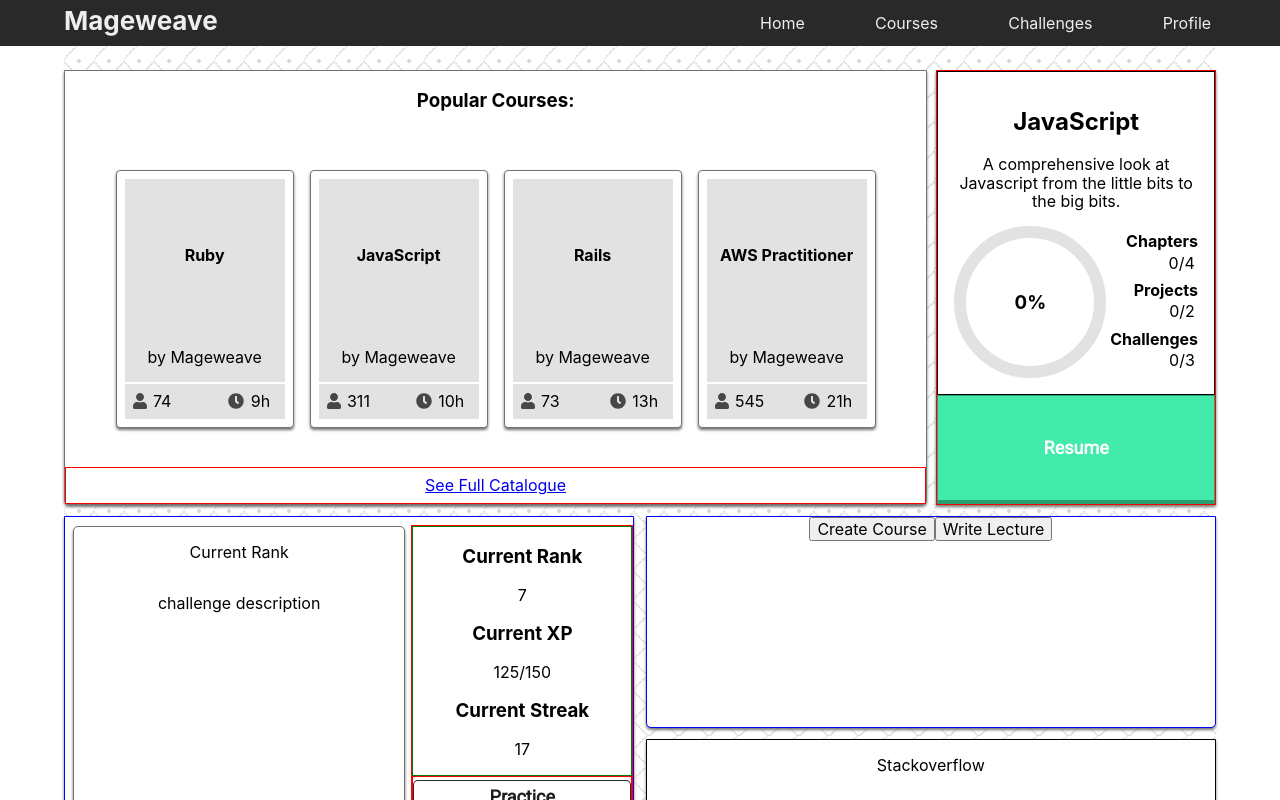
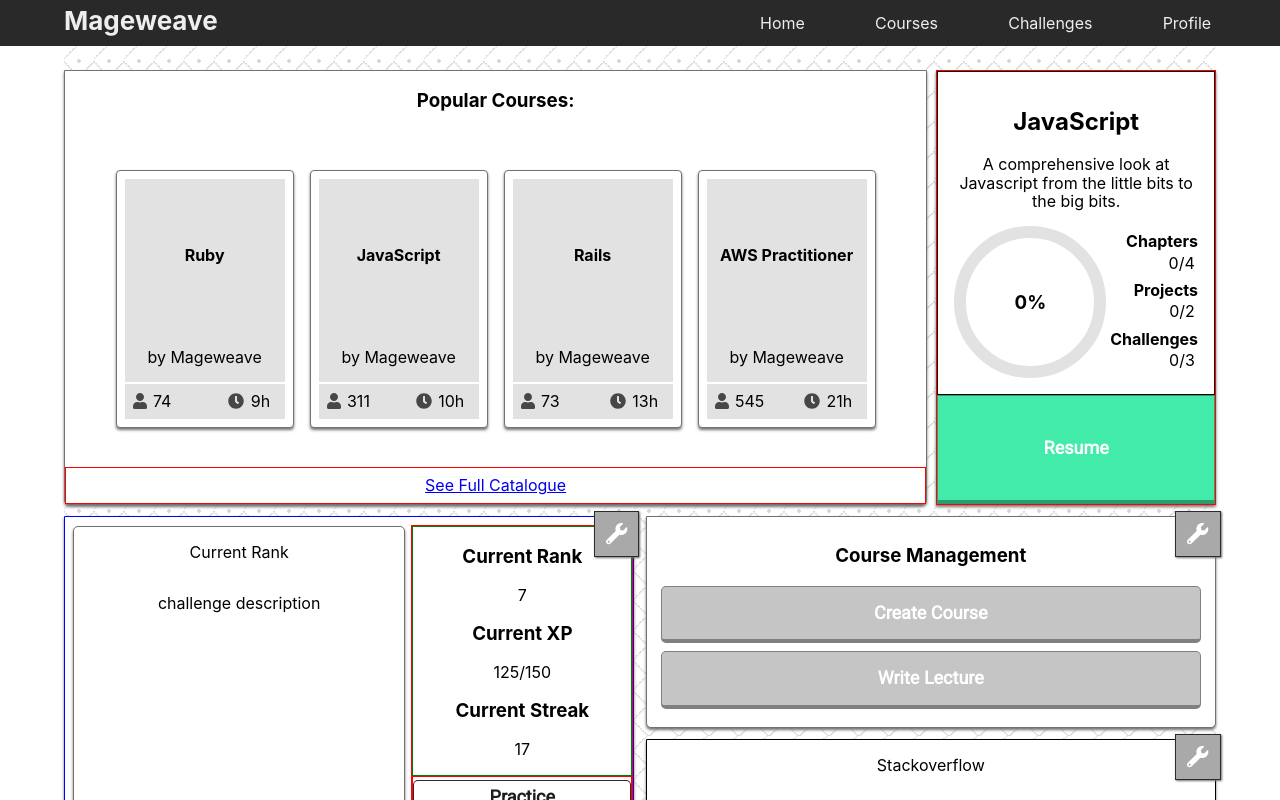
Before and after one commit to KevinKra/mageweave, a React (Create React App) app: page / in a window 1280 px wide. Shown: the top 800 px of the page. Built offline with nearby package versions, Linux system fonts and the light colour scheme.

Commit message:
Reformat with prettier, incorporate locked features

```diff
--- a/src/pages/DashboardPage/DashboardPage.js
+++ b/src/pages/DashboardPage/DashboardPage.js
@@ -1,8 +1,10 @@
-import React from 'react'
+import React from 'react';
 import NavBar from '../../components/NavBar/NavBar';
 import CourseCard from '../../components/CourseCard/CourseCard';
-import {Link} from 'react-router-dom';
-import "./DashboardPage.scss";
+import { FontAwesomeIcon } from '@fortawesome/react-fontawesome';
+import { faWrench } from '@fortawesome/free-solid-svg-icons';
+import { Link } from 'react-router-dom';
+import './DashboardPage.scss';
 
 export default function DashboardPage() {
 	return (
@@ -12,24 +14,9 @@ export default function DashboardPage() {
 				<section className="courses-overview">
 					<h3>Popular Courses:</h3>
 					<div className="courses">
-            <CourseCard
-              name="Ruby"
-              author="Mageweave"
-              totalUsers="74"
-              estimatedDuration="9h"
-            />
-            <CourseCard
-              name="JavaScript"
-              author="Mageweave"
-              totalUsers="311"
-              estimatedDuration="10h"
-            />
-            <CourseCard
-              name="Rails"
-              author="Mageweave"
-              totalUsers="73"
-              estimatedDuration="13h"
-            />
+						<CourseCard name="Ruby" author="Mageweave" totalUsers="74" estimatedDuration="9h" />
+						<CourseCard name="JavaScript" author="Mageweave" totalUsers="311" estimatedDuration="10h" />
+						<CourseCard name="Rails" author="Mageweave" totalUsers="73" estimatedDuration="13h" />
 						<CourseCard
 							name="AWS Practitioner"
 							author="Mageweave"
@@ -63,15 +50,22 @@ export default function DashboardPage() {
 							</aside>
 						</section>
 					</div>
-          <button className="latest-course-resume">
-            Resume
-          </button>
+					<button className="latest-course-resume">Resume</button>
 				</section>
 				<section className="author-options">
+					<div className="lock-icon">
+						<FontAwesomeIcon className="icon" icon={faWrench} size="lg" transform="down" />
+					</div>
+					<h3>Course Management</h3>
+					<div className="btn-container">
 						<button>Create Course</button>
 						<button>Write Lecture</button>
+					</div>
 				</section>
 				<section className="coding-challenges">
+					<div className="lock-icon">
+						<FontAwesomeIcon className="icon" icon={faWrench} size="lg" transform="down" />
+					</div>
 					<aside className="challenges">
 						<section className="current-details">
 							<p>Current Rank</p>
@@ -97,9 +91,12 @@ export default function DashboardPage() {
 					</aside>
 				</section>
 				<section className="qa-section">
+					<div className="lock-icon">
+						<FontAwesomeIcon className="icon" icon={faWrench} size="lg" transform="down" />
+					</div>
 					<p>Stackoverflow</p>
 				</section>
 			</div>
 		</section>
-  )
+	);
 }
--- a/src/pages/DashboardPage/DashboardPage.scss
+++ b/src/pages/DashboardPage/DashboardPage.scss
@@ -1,5 +1,4 @@
-@import "../../styles/variables.scss";
-@import "../../styles/mixins.scss";
+@import "../../styles/main.scss";
 
 .DashboardPage {
 	.dashboard-content {
@@ -11,7 +10,6 @@
 	}
 	.courses-overview,
 	.latest-course,
-  .author-options,
 	.coding-challenges,
 	.qa-section {
 		@include card-template-1;
@@ -81,14 +79,26 @@
 		}
 	}
 	.author-options {
+		@include card-template-1-locked;
 		grid-column: 3 / 5;
 		grid-row: 3 / 4;
-    border: 1px solid blue;
+		position: relative;
+		display: flex;
+		flex-direction: column;
+		justify-content: center;
+		align-items: center;
+		.btn-container {
+			width: 100%;
+		}
+		button {
+			width: 95%;
+		}
 	}
 	.coding-challenges {
 		grid-column: 1 / 3;
 		grid-row: 3 / 6;
 		display: flex;
+		position: relative;
 		border: 1px solid blue;
 		.challenges {
 			display: flex;
@@ -127,6 +137,7 @@
 	.qa-section {
 		grid-column: 3 / 5;
 		grid-row: 4 / 6;
+		position: relative;
 		border: 1px solid black;
 	}
 }
--- a/src/styles/mixins.scss
+++ b/src/styles/mixins.scss
@@ -5,6 +5,16 @@
 	border-radius: 0 0 5px 5px;
 	box-shadow: 0px 2px 3px $color-dark;
 	background-color: white;
+}
+
+@mixin card-template-1-locked {
+	border: 1px solid $color-dark;
+	border-radius: 0 0 5px 5px;
+	box-shadow: 0px 2px 3px $color-dark;
+	background-color: white;
+	button {
+		@include btn-template-1-locked;
+	}
 }
 
 @mixin card-template-1-flat {
@@ -58,24 +68,9 @@
 }
 
 @mixin background-pattern-1 {
-  background-image: linear-gradient(
-      45deg,
-      transparent 20%,
-      $background-pattern 25%,
-      transparent 25%
-    ),
-    linear-gradient(
-      -45deg,
-      transparent 20%,
-      $background-pattern 25%,
-      transparent 25%
-    ),
-    linear-gradient(
-      -45deg,
-      transparent 75%,
-      $background-pattern 80%,
-      transparent 0
-    ),
+	background-image: linear-gradient(45deg, transparent 20%, $background-pattern 25%, transparent 25%),
+		linear-gradient(-45deg, transparent 20%, $background-pattern 25%, transparent 25%),
+		linear-gradient(-45deg, transparent 75%, $background-pattern 80%, transparent 0),
 		radial-gradient($background-pattern 2px, transparent 0);
 	background-size: 30px 30px, 30px 30px;
 }
@@ -85,15 +80,8 @@
 	$dot-size: 2px;
 	$dot-space: 22px;
 
-  background: linear-gradient(
-        90deg,
-        $color-light ($dot-space - $dot-size),
-        transparent 1%
-      )
-      center,
-    linear-gradient($color-light ($dot-space - $dot-size), transparent 1%)
-      center,
-    $dot-color;
+	background: linear-gradient(90deg, $color-light ($dot-space - $dot-size), transparent 1%) center,
+		linear-gradient($color-light ($dot-space - $dot-size), transparent 1%) center, $dot-color;
 	background-size: $dot-space $dot-space;
 }
 
@@ -108,12 +96,7 @@
 
 @mixin background-dark-gradient {
 	background: rgba(41, 41, 41, 1);
-  background: linear-gradient(
-    180deg,
-    rgba(41, 41, 41, 1) 0%,
-    rgba(41, 41, 41, 1) 75%,
-    rgba(41, 41, 41, 0) 100%
-  );
+	background: linear-gradient(180deg, rgba(41, 41, 41, 1) 0%, rgba(41, 41, 41, 1) 75%, rgba(41, 41, 41, 0) 100%);
 }
 
 //border
@@ -140,6 +123,11 @@
 	cursor: pointer;
 }
 
+@mixin btn-template-1-locked {
+	@include btn-template-1($accent-4, $accent-4-dark);
+	pointer-events: none;
+}
+
 //font
 @mixin font-alternate-1 {
 	font-family: $font-body;
```
Lines whose indentation alone changed are shown as unchanged.
